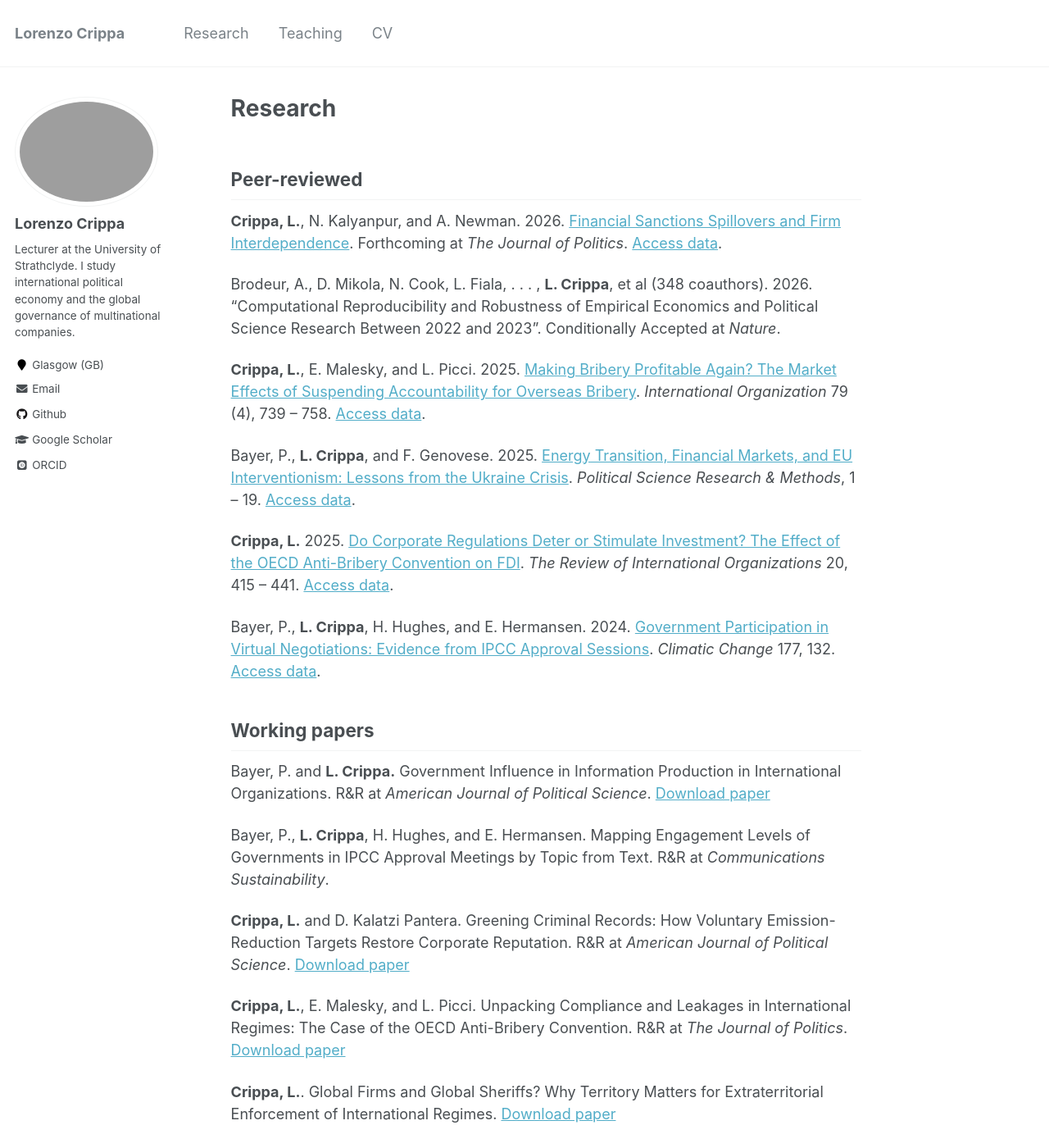
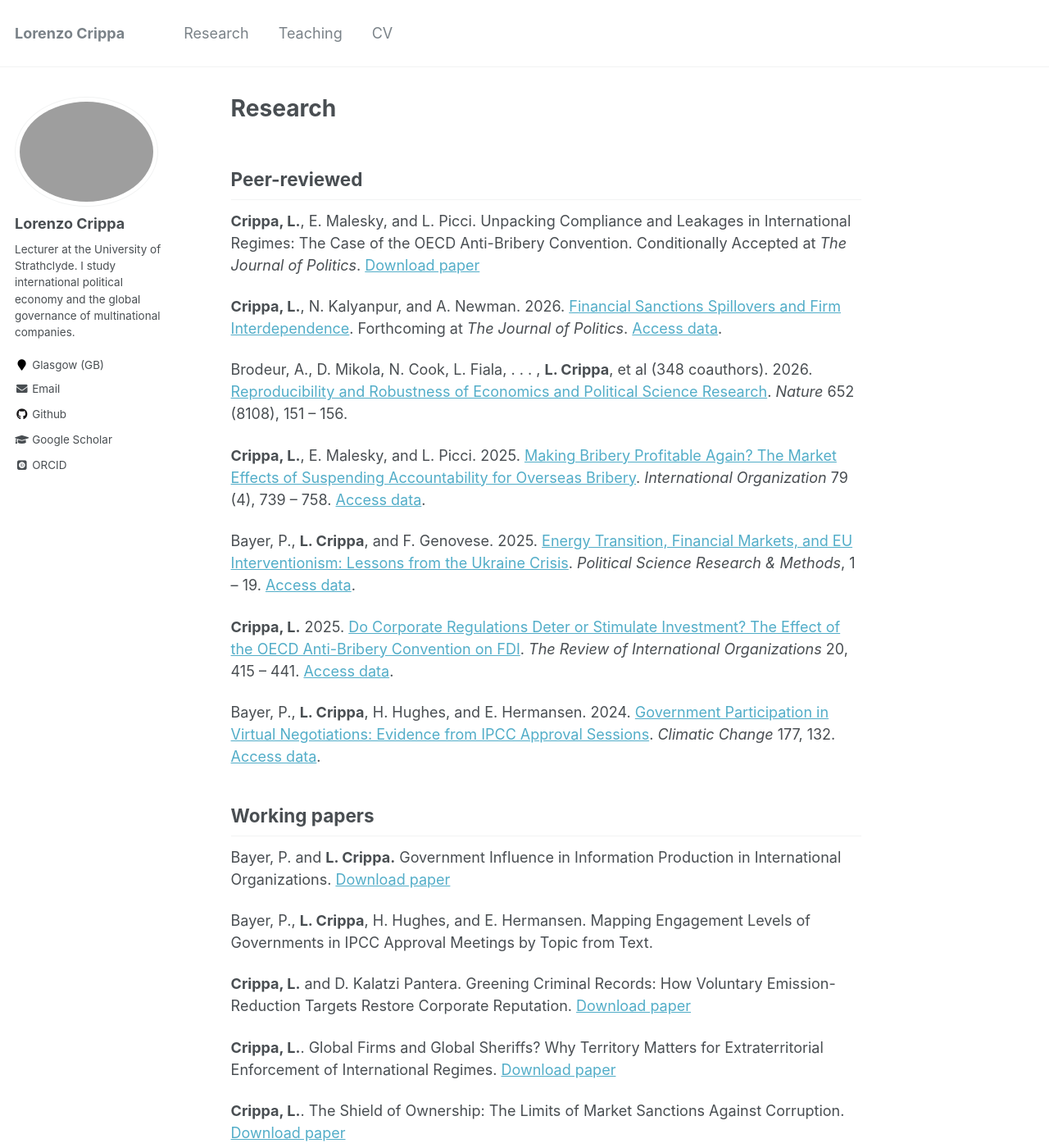
Before and after one commit to lorenzo-crippa/lorenzo-crippa.github.io, a Jekyll site: the page built from _pages/research.md, in a window 1280 px wide and 1400 px high. Shown: the whole window at 82% size. Built offline with Jekyll 4.4.1, drawn with Linux system fonts in a browser that asks for light colours; some web fonts are replaced.

Commit message:
Update research.md

```diff
--- a/_pages/research.md
+++ b/_pages/research.md
@@ -8,9 +8,11 @@ redirect_from:
 
 ## Peer-reviewed
 
+**Crippa, L.**, E. Malesky, and L. Picci. Unpacking Compliance and Leakages in International Regimes: The Case of the OECD Anti-Bribery Convention. Conditionally Accepted at _The Journal of Politics_. [Download paper](https://papers.ssrn.com/sol3/papers.cfm?abstract_id=5241232)
+
 **Crippa, L.**, N. Kalyanpur, and A. Newman. 2026. [Financial Sanctions Spillovers and Firm Interdependence](https://doi.org/10.1086/740171). Forthcoming at _The Journal of Politics_. [Access data](https://doi.org/10.7910/DVN/OCVIH9).
 
-Brodeur, A., D. Mikola, N. Cook, L. Fiala, . . . , **L. Crippa**, et al (348 coauthors). 2026. “Computational Reproducibility and Robustness of Empirical Economics and Political Science Research Between 2022 and 2023”. Conditionally Accepted at _Nature_.
+Brodeur, A., D. Mikola, N. Cook, L. Fiala, . . . , **L. Crippa**, et al (348 coauthors). 2026. [Reproducibility and Robustness of Economics and Political Science Research](https://www.nature.com/articles/s41586-026-10251-x). _Nature_ 652 (8108), 151 – 156.
 
 **Crippa, L.**, E. Malesky, and L. Picci. 2025. [Making Bribery Profitable Again? The Market Effects of Suspending Accountability for Overseas Bribery](https://doi.org/10.1017/S0020818325100970). _International Organization_ 79 (4), 739 – 758. [Access data](https://doi.org/10.7910/DVN/BM6ZEP).
 
@@ -20,16 +22,13 @@ Bayer, P., **L. Crippa**, and F. Genovese. 2025. [Energy Transition, Financial M
 
 Bayer, P., **L. Crippa**, H. Hughes, and E. Hermansen. 2024. [Government Participation in Virtual Negotiations: Evidence from IPCC Approval Sessions](https://doi.org/10.1007/s10584-024-03790-7). _Climatic Change_ 177, 132. [Access data](https://doi.org/10.7910/DVN/SLSXZS).
 
-
 ## Working papers
 
-Bayer, P. and **L. Crippa.** Government Influence in Information Production in International Organizations. R&R at _American Journal of Political Science_. [Download paper](https://lorenzo-crippa.github.io/files/BC_IPCC_information.pdf)
+Bayer, P. and **L. Crippa.** Government Influence in Information Production in International Organizations. [Download paper](https://lorenzo-crippa.github.io/files/BC_IPCC_information.pdf)
 
-Bayer, P., **L. Crippa**, H. Hughes, and E. Hermansen. Mapping Engagement Levels of Governments in IPCC Approval Meetings by Topic from Text. R&R at _Communications Sustainability_.
+Bayer, P., **L. Crippa**, H. Hughes, and E. Hermansen. Mapping Engagement Levels of Governments in IPCC Approval Meetings by Topic from Text.
 
-**Crippa, L.** and D. Kalatzi Pantera. Greening Criminal Records: How Voluntary Emission-Reduction Targets Restore Corporate Reputation. R&R at _American Journal of Political Science_. [Download paper](https://lorenzo-crippa.github.io/files/LC_DKP_green_fraud.pdf)
-
-**Crippa, L.**, E. Malesky, and L. Picci. Unpacking Compliance and Leakages in International Regimes: The Case of the OECD Anti-Bribery Convention. R&R at _The Journal of Politics_. [Download paper](https://papers.ssrn.com/sol3/papers.cfm?abstract_id=5241232)
+**Crippa, L.** and D. Kalatzi Pantera. Greening Criminal Records: How Voluntary Emission-Reduction Targets Restore Corporate Reputation. [Download paper](https://lorenzo-crippa.github.io/files/LC_DKP_green_fraud.pdf)
 
 **Crippa, L.**. Global Firms and Global Sheriffs? Why Territory Matters for Extraterritorial Enforcement of International Regimes. [Download paper](https://lorenzo-crippa.github.io/files/sheriffs.pdf)
 
```
